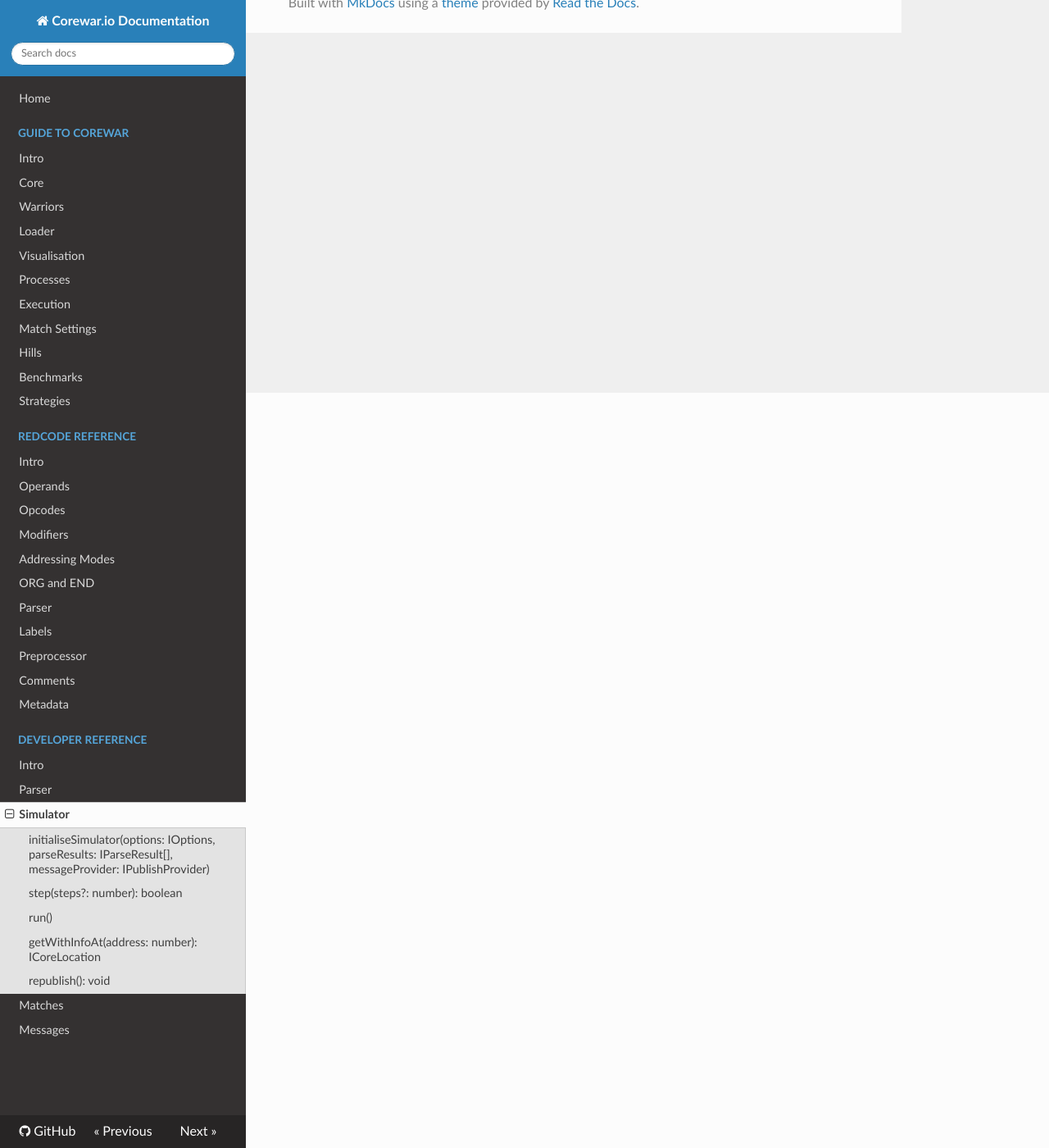
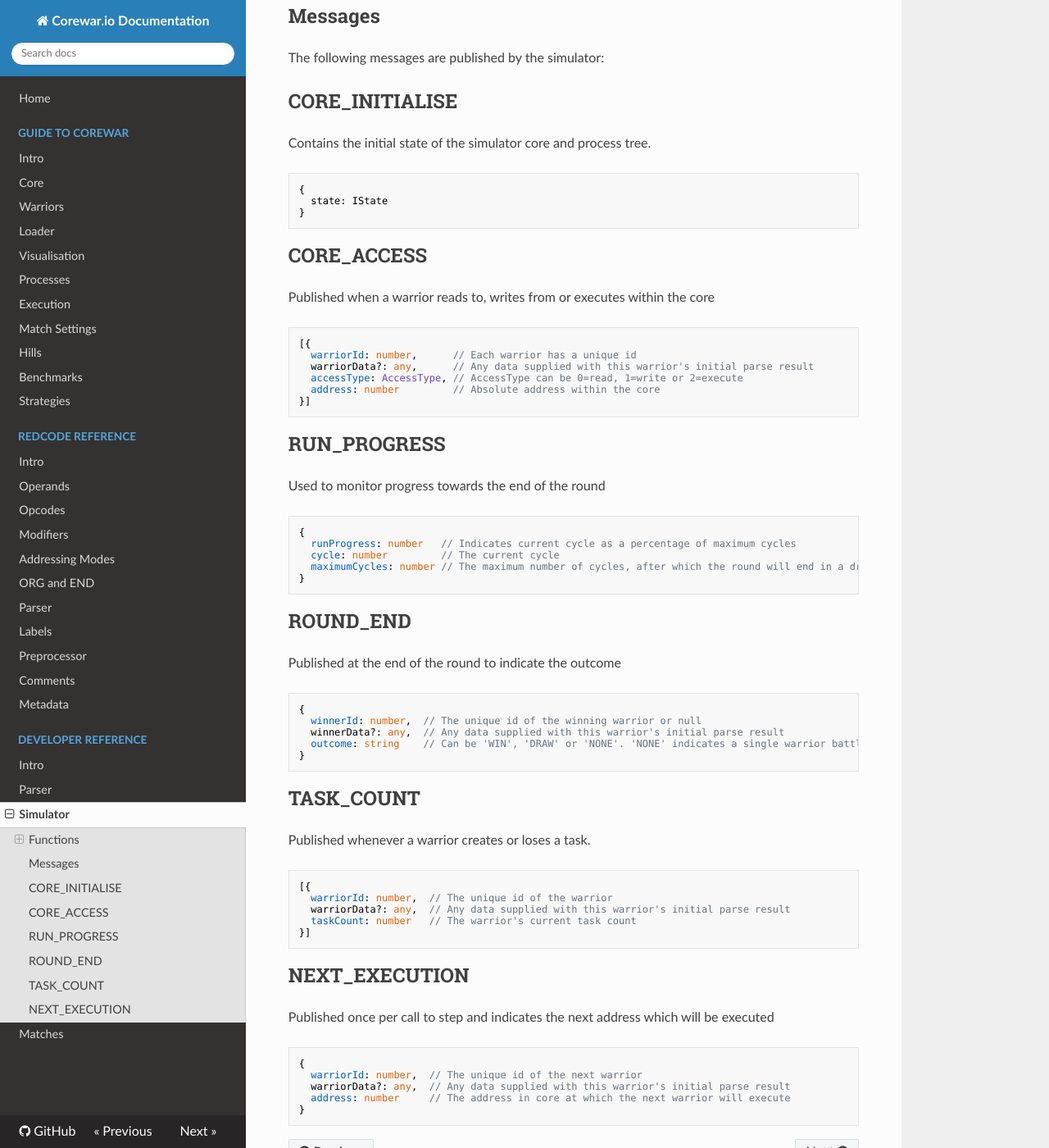
Before and after one commit to corewar/corewar.io, an MkDocs documentation site: the page built from docs/developer/simulator.md, in a window 1280 px wide and 1400 px high, scrolled down 921 px. Shown: the whole window at 82% size. Built offline with MkDocs 1.6.1, drawn with Linux system fonts in a browser that asks for light colours; nearby versions of some CDN libraries; old or Windows-style settings are respelled for this version of MkDocs; some of the changed text lies outside the part shown.

Commit message:
Reorganise developer reference

````diff
--- a/docs/developer/simulator.md
+++ b/docs/developer/simulator.md
@@ -1,26 +1,105 @@
 # Simulator API
 
-## initialiseSimulator(options: IOptions, parseResults: IParseResult[], messageProvider: IPublishProvider)
+The Simulator API allows warriors parsed using the [Parser](./parser) to be loaded into a Corewar simulator and run against each other.
+
+## Functions
+
+### initialiseSimulator(options: IOptions, parseResults: IParseResult[], messageProvider: IPublishProvider)
 
 Setup the simulator for a specific standard and parseResult (parsed redcode).
 IParseResults are produced as output from the Parser module.
 Additional, data can be associated with a warrior when it is loaded into core by adding a data property to the parseResults given to the initialise function.
 Allows a pubsub provider to be specified to receive Events (see below).
 
-## step(steps?: number): boolean
+### step(steps?: number): boolean
 
 Step the simulator forward number of cycles specified by steps (default 1).
 Returns false if the round has ended.
 
-## run()
+### run()
 
 Run the simulator to the end of the match
 
-## getWithInfoAt(address: number): ICoreLocation
+### getWithInfoAt(address: number): ICoreLocation
 
 Return the instruction at the specified core address.
 
-## republish(): void
+### republish(): void
 
 Trigger a resending of all pubsub messages for the current round.
 This can be used to build up a picture of the current state of the simulator from scratch.
+
+## Messages
+
+The following messages are published by the simulator:
+
+## CORE_INITIALISE
+
+Contains the initial state of the simulator core and process tree.
+
+```
+{
+  state: IState
+}
+```
+
+## CORE_ACCESS
+
+Published when a warrior reads to, writes from or executes within the core
+
+```
+[{
+  warriorId: number,      // Each warrior has a unique id
+  warriorData?: any,      // Any data supplied with this warrior's initial parse result
+  accessType: AccessType, // AccessType can be 0=read, 1=write or 2=execute
+  address: number         // Absolute address within the core
+}]
+```
+
+## RUN_PROGRESS
+
+Used to monitor progress towards the end of the round
+
+```
+{
+  runProgress: number   // Indicates current cycle as a percentage of maximum cycles
+  cycle: number         // The current cycle
+  maximumCycles: number // The maximum number of cycles, after which the round will end in a draw
+}
+```
+
+## ROUND_END
+
+Published at the end of the round to indicate the outcome
+
+```
+{
+  winnerId: number,  // The unique id of the winning warrior or null
+  winnerData?: any,  // Any data supplied with this warrior's initial parse result
+  outcome: string    // Can be 'WIN', 'DRAW' or 'NONE'. 'NONE' indicates a single warrior battle
+}
+```
+
+## TASK_COUNT
+
+Published whenever a warrior creates or loses a task.
+
+```
+[{
+  warriorId: number,  // The unique id of the warrior
+  warriorData?: any,  // Any data supplied with this warrior's initial parse result
+  taskCount: number   // The warrior's current task count
+}]
+```
+
+## NEXT_EXECUTION
+
+Published once per call to step and indicates the next address which will be executed
+
+```
+{
+  warriorId: number,  // The unique id of the next warrior
+  warriorData?: any,  // Any data supplied with this warrior's initial parse result
+  address: number     // The address in core at which the next warrior will execute
+}
+```
--- a/mkdocs.yml
+++ b/mkdocs.yml
@@ -31,5 +31,4 @@ pages:
    - Parser: developer/parser.md
    - Simulator: developer/simulator.md
    - Matches: developer/matches.md
-   - Messages: developer/messages.md
 theme: readthedocs
````
Also changed, not shown: docs/developer/index.md (+0 -1 lines), docs/developer/matches.md (+28 -0 lines), docs/developer/messages.md (deleted, +0 -92 lines), docs/developer/parser.md (+5 -3 lines).
